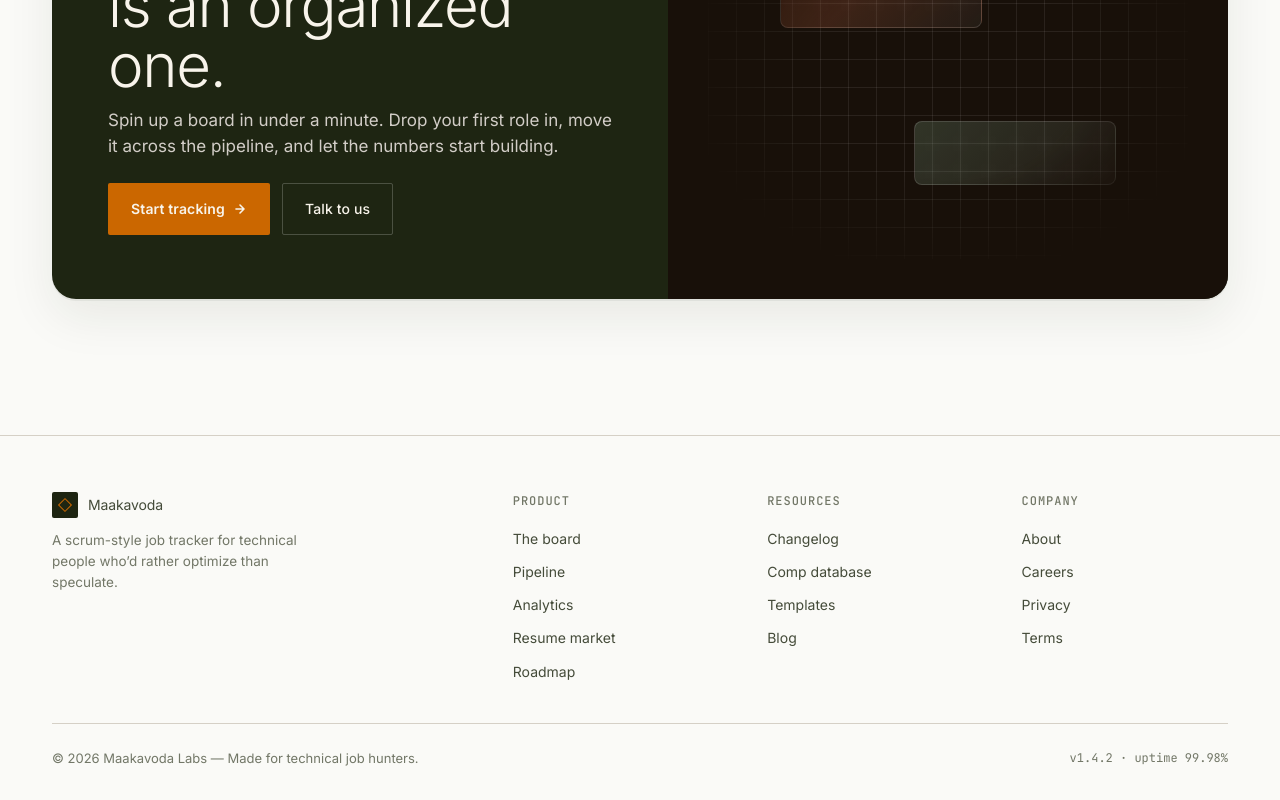
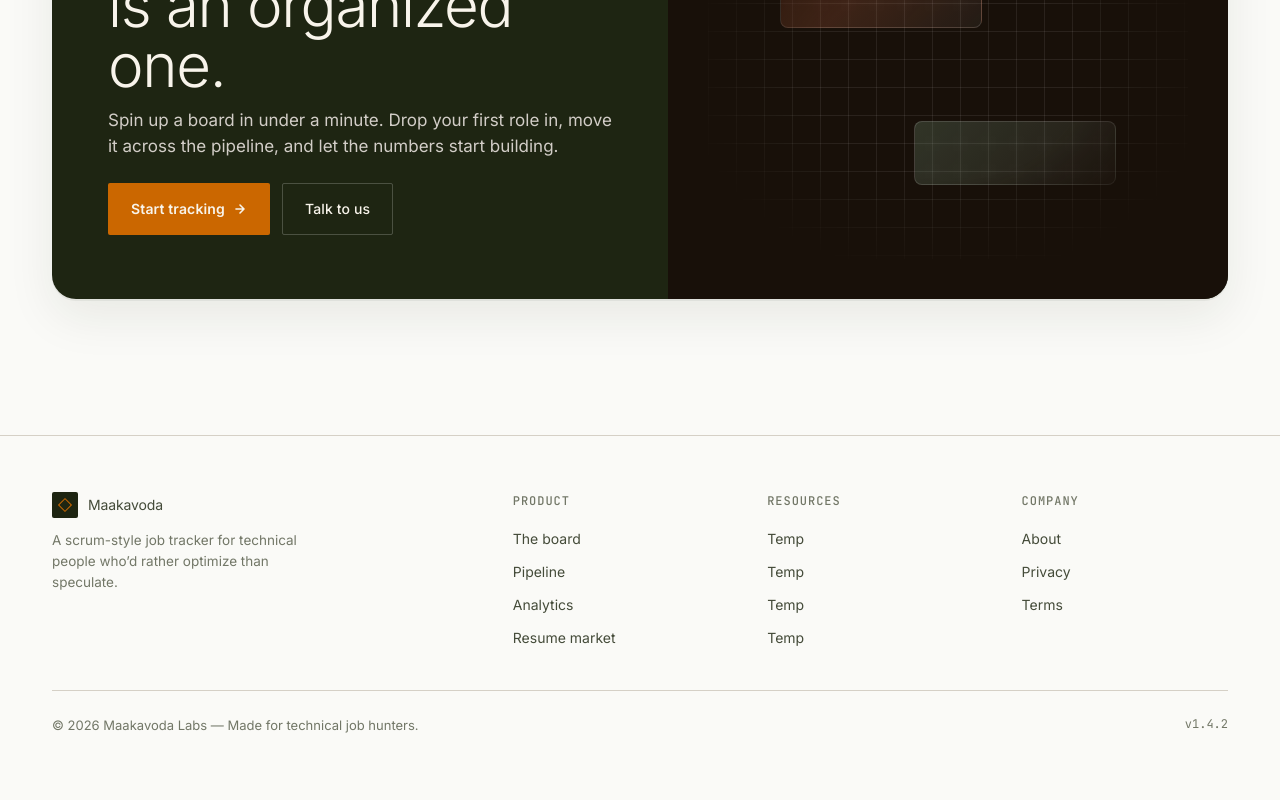
Before and after one commit to orkop465/jobtracker, a Next.js app: page / in a window 1280 px wide. Shown: the part 5630-6430 px from the top of the page. After the commit the page ends 6397 px from the top, so only its background shows below. Built offline with nearby package versions, Linux system fonts and the light colour scheme.

Commit message:
fix: footer edit

```diff
--- a/components/landing/footer.tsx
+++ b/components/landing/footer.tsx
@@ -34,23 +34,21 @@ export function LandingFooter() {
               <li><a href="#stages" onClick={handleAnchorClick}>Pipeline</a></li>
               <li><a href="#analytics" onClick={handleAnchorClick}>Analytics</a></li>
               <li><a href="#marketplace" onClick={handleAnchorClick}>Resume market</a></li>
-              <li><a href="#">Roadmap</a></li>
             </ul>
           </div>
           <div className="footer-col">
             <h4>Resources</h4>
             <ul>
-              <li><a href="#">Changelog</a></li>
-              <li><a href="#">Comp database</a></li>
-              <li><a href="#">Templates</a></li>
-              <li><a href="#">Blog</a></li>
+              <li><a href="#">Temp</a></li>
+              <li><a href="#">Temp</a></li>
+              <li><a href="#">Temp</a></li>
+              <li><a href="#">Temp</a></li>
             </ul>
           </div>
           <div className="footer-col">
             <h4>Company</h4>
             <ul>
               <li><a href="#">About</a></li>
-              <li><a href="#">Careers</a></li>
               <li><a href="#">Privacy</a></li>
               <li><a href="#">Terms</a></li>
             </ul>
@@ -58,7 +56,7 @@ export function LandingFooter() {
         </div>
         <div className="footer-base">
           <span>{'\u00A9'} 2026 Maakavoda Labs {'\u2014'} Made for technical job hunters.</span>
-          <span className="mono" style={{ fontSize: '12px' }}>v1.4.2 {'\u00B7'} uptime 99.98%</span>
+          <span className="mono" style={{ fontSize: '12px' }}>v1.4.2</span>
         </div>
       </div>
     </footer>
```
